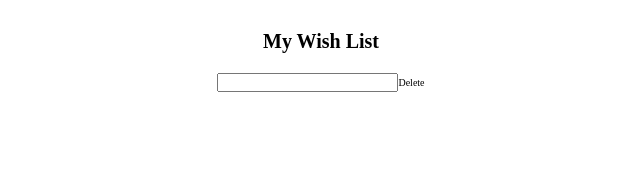
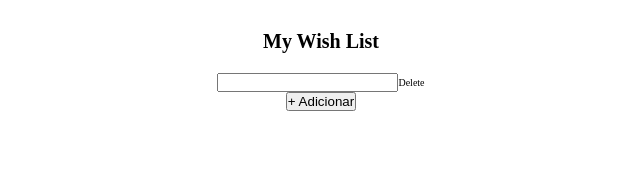
Before and after one commit to LeonardoArrudaMesquita/expenses-list-redux, a React (Create React App) app: page / in a window 1280 px wide. Shown: the top 191 px of the page, without its empty margins (319-959 px from the left). Built offline with nearby package versions, Linux system fonts and the light colour scheme.

Commit message:
finishing pure redux structure

```diff
--- a/src/pages/WishlistPage/WishlistPage.tsx
+++ b/src/pages/WishlistPage/WishlistPage.tsx
@@ -1,26 +1,28 @@
 import { WishItem } from "../../components/WishItem";
 
 import { useDispatch, useSelector } from "react-redux";
+
+import { selectWishlist } from "../../redux/selectors/wishlistSelectors";
 
 import "./styles.css";
 import {
   ADD_WISHITEM,
   GET_WISHITEM,
 } from "../../redux/actions/wishlistActions";
-import { store } from "../../redux";
 
 export function WishlistPage() {
   const dispatch = useDispatch();
-  // const wishlist = useSelector((state) => state.wishlist);
+  const wishlist = useSelector(selectWishlist);
 
-  dispatch({ type: ADD_WISHITEM });
-
-  console.log(store.getState());
+  const handleAddItem = () => dispatch({ type: ADD_WISHITEM });
 
   return (
     <div className="wishlists">
       <h1 className="title">My Wish List</h1>
-      <WishItem />
+      {wishlist.map(() => (
+        <WishItem />
+      ))}
+      <button onClick={handleAddItem}>+ Adicionar</button>
     </div>
   );
 }
--- a/src/redux/index.ts
+++ b/src/redux/index.ts
@@ -1,6 +1,10 @@
-import { createStore } from "redux";
+import { createStore, Store } from "redux";
 import { composeWithDevTools } from "redux-devtools-extension";
 
 import { rootReducer } from "./reducers";
 
-export const store = createStore(rootReducer, composeWithDevTools());
+export interface RootStore extends Store {
+  wishlist: String[];
+}
+
+export const store: RootStore = createStore(rootReducer, composeWithDevTools());
--- /dev/null
+++ b/src/redux/selectors/wishlistSelectors/index.ts
@@ -0,0 +1 @@
+export { selectWishlist } from "./wishlistSelectors";
--- /dev/null
+++ b/src/redux/selectors/wishlistSelectors/wishlistSelectors.ts
@@ -0,0 +1,3 @@
+import { RootStore } from "../../index";
+
+export const selectWishlist = (state: RootStore) => state.wishlist;
```
